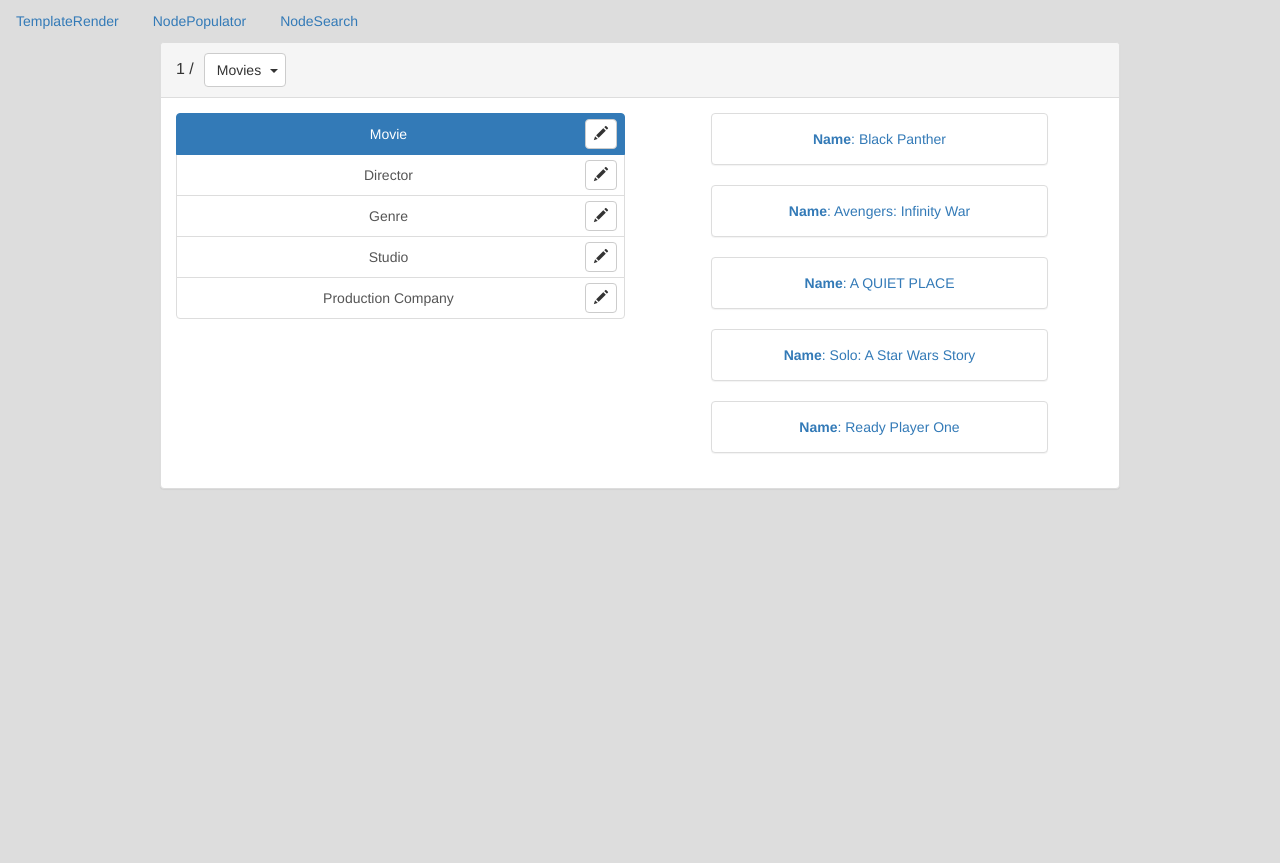
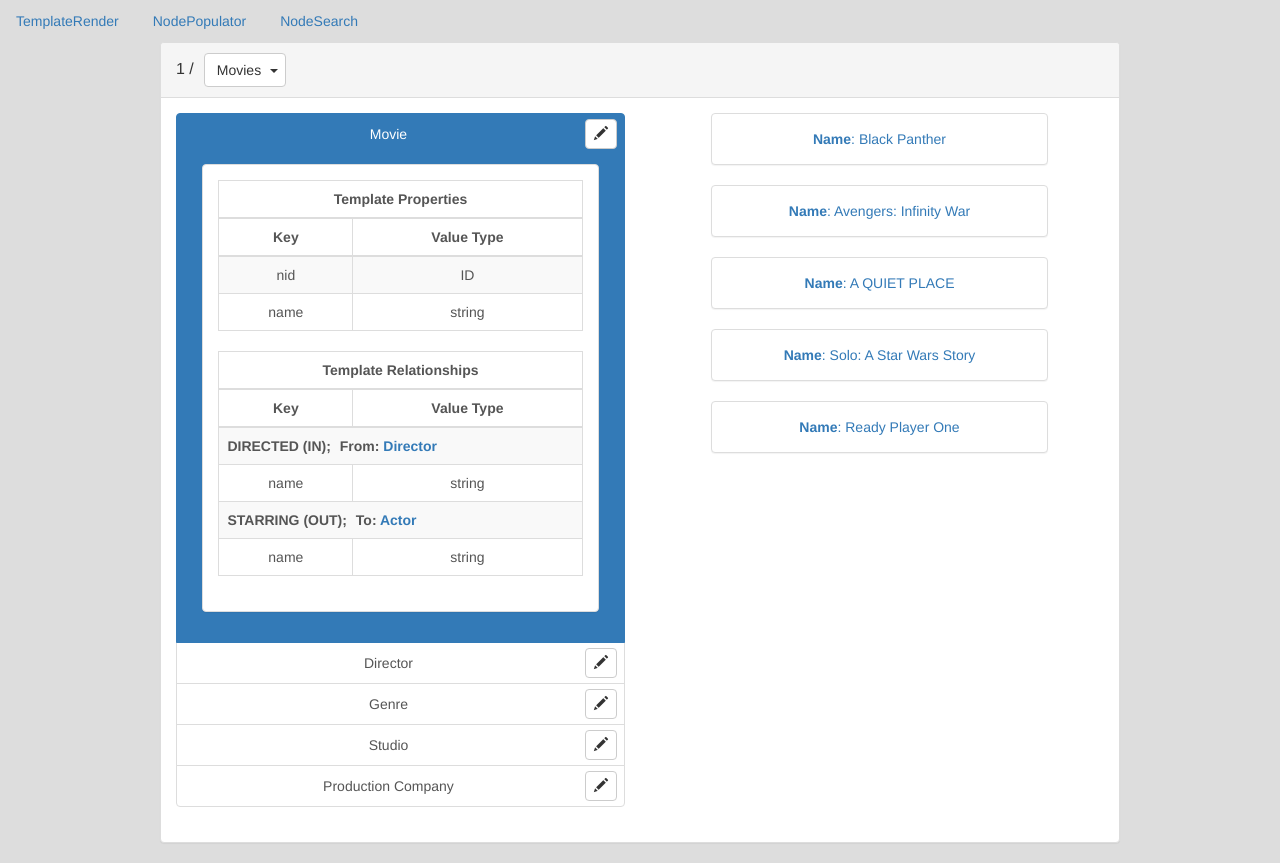
Before and after one commit to pinderby/aPixHub, a React (Create React App) app: page /u/1/1 in a window 1280 px wide. Both pictures are taken after a click on the link "Movie". Before the commit the page ends 800 px from the top, so only its background shows below. Built offline with nearby package versions, Linux system fonts and the light colour scheme.

Commit message:
Implemented collapsible template panel

```diff
--- a/src/components/NodeTemplate/NodeTemplate.js
+++ b/src/components/NodeTemplate/NodeTemplate.js
@@ -1,6 +1,7 @@
 import React, { Component } from 'react';
 import Helpers from '../../helpers.js';
 import { Link } from 'react-router-dom';
+import { Table, Collapse } from 'react-bootstrap';
 // import './NodeTemplate.css'
 import './TemplateSearch.css';
 import LoadingOverlay from '../LoadingOverlay';
@@ -10,14 +11,19 @@ class NodeTemplate extends Component {
   constructor(props) {
     super(props);
 
-    // If nodeTemplate doesn't exist, query it from server
-    if (!props.nodeTemplate.template) {
-      this.getTemplate(props.match.params.label);
-      this.state = {
-        nodeTemplate: { isFetching: true },
-      };
-      return;
-    }
+    // Bind methods
+    this.renderTemplateProps = this.renderTemplateProps.bind(this);
+    this.renderTemplateRels = this.renderTemplateRels.bind(this);
+
+    // TODO --DTM-- Remove?
+    // // If nodeTemplate doesn't exist, query it from server
+    // if (!props.nodeTemplate.template) {
+    //   this.getTemplate(props.match.params.label);
+    //   this.state = {
+    //     nodeTemplate: { isFetching: true },
+    //   };
+    //   return;
+    // }
   }
 
   getTemplate(templateLabel) {
@@ -30,22 +36,108 @@ class NodeTemplate extends Component {
     this.props.dispatch(fetchDeleteTemplate(templateId));
   }
 
+  // Render template properties
+  renderTemplateProps(props) {
+    var propComps = [];
+    console.log('props: ', props); // TODO --DM-- Remove
+
+    // If props is empty, return
+    if (!props) return;
+
+    // If props is an array and has at least one key, render components
+    if (props.length >= 1 && Object.prototype.toString.call( props ) === '[object Array]' ) {
+      // Add nid prop for all templates
+      propComps.push(
+        <tr className="template-prop">
+          <td>{"nid"}</td>
+          <td>{"ID"}</td>
+        </tr>
+      );
+
+      // Push row for all other properties
+      props.forEach(function(prop) {
+        propComps.push(
+          <tr key={'div-'+prop['id']} className="template-prop">
+            <td>{prop['key']}</td>
+            <td>{prop['value_type']}</td>
+          </tr>
+        );
+      });
+      return propComps;
+    }
+    return;
+  }
+
+    // Render template properties
+    renderTemplateRels(rels, isIn) {
+      console.log('rels: ', rels); // TODO --DM-- Remove
+      var relComps = [];
+
+      // If rels is empty, return
+      if (!rels) return;
+
+      // If rels is an array and has at least entry, render components
+      if (rels.length >= 1 && Object.prototype.toString.call( rels ) === '[object Array]' ) {
+        // Add id prop for all relationships
+        // TODO --DTM-- How are we handling ids?
+        // relComps.push(
+        //   <tr className="template-rel-prop">
+        //     <td>{"id"}</td>
+        //     <td>{"ID"}</td>
+        //   </tr>
+        // );
+
+        // Push rows for relationship
+        rels.forEach(function(rel) {
+          console.log('rel: ', rel); // TODO --DM-- Remove
+          // Combine all template props
+          let propComps = [];
+
+          // If props is an array and has at least one key, render components
+          if (rel.properties.length >= 1 && Object.prototype.toString.call( rel.properties ) === '[object Array]' ) {
+            // Push row for all properties
+            rel.properties.forEach(function(prop) {
+              propComps.push(
+                <tr key={'div-'+prop['id']} className="template-prop">
+                  <td>{prop['key']}</td>
+                  <td>{prop['value_type']}</td>
+                </tr>
+              );
+            });
+          }
+
+          // Push row for relationship including properties
+          relComps.push(
+            <tr key={'div-'+rel['id']} className="template-rel">
+              <th colspan="2">
+                <span className="rel-title">{(isIn) ? rel.rel_type + " (IN); " : rel.rel_type + " (OUT); " }</span>
+                {(isIn) ? "From: " : "To: " }
+                {/* TODO --DTM-- Implement with real id reference */}
+                <a>{(isIn) ? rel["from_node_id"] : rel["to_node_id"] }</a>
+              </th>
+            </tr>
+          );
+          relComps.push(propComps);
+        });
+        return relComps;
+      }
+      return;
+    }
+
   render() {
     // If template exists, generate template panel
     let templatePanel = "";
-    if (this.props.nodeTemplate.template) {
+    if (this.props.template) {
       // Initialize template and display label
-      let template = this.props.nodeTemplate.template,
+      let template = this.props.template,
       displayLabel = Helpers.capitalizeFirstLetter(template['label']);
 
       templatePanel =
         <div className="apix-template">
-          <div className="panel-heading">
-            <h3 className="panel-title template-label">{template.label}</h3>
-          </div>
           <div className="panel panel-default">
             <div className="panel-body">
-              <div className="row">
+            {/* TODO --DTM-- Move all this functionality into other components */}
+              {/* <div className="row">
                 <Link key={template['id']+'-edit'} to={"/t/"+template['label']+"/edit" }>Edit Template</Link>
                 <br />
                 <Link key={template['id']+'-add'} to={"/n/"+template['label']+"/add" }>Add {displayLabel}</Link>
@@ -53,8 +145,39 @@ class NodeTemplate extends Component {
                 <Link key={template['id']+'-search'} to={"/n/"+template['label']+"/search" }>Search {displayLabel}</Link>
                 <br />
                 <a key={template['id']+'-delete'} onClick={() => this.deleteTemplate(template.id)} >Delete {displayLabel}</a>
-              </div>
-              {Helpers.renderTemplate(template)}
+              </div> */}
+              {/* Template Properties Table */}
+              <Table striped bordered hover className="template-table">
+                <thead>
+                  <tr className="template-table-header">
+                    <th colspan="2">Template Properties</th>
+                  </tr>
+                  <tr>
+                    <th>Key</th>
+                    <th>Value Type</th>
+                  </tr>
+                </thead>
+                <tbody>
+                  {this.renderTemplateProps(template.properties)}
+                </tbody>
+              </Table>
+
+              {/* Template Relationships Table */}
+              <Table striped bordered hover className="template-table">
+                <thead>
+                  <tr className="template-table-header">
+                    <th colspan="2">Template Relationships</th>
+                  </tr>
+                  <tr>
+                    <th>Key</th>
+                    <th>Value Type</th>
+                  </tr>
+                </thead>
+                <tbody>
+                  {this.renderTemplateRels(template.in_relationships, true)}
+                  {this.renderTemplateRels(template.out_relationships, false)}
+                </tbody>
+              </Table>
             </div>
           </div>
         </div>
@@ -63,10 +186,13 @@ class NodeTemplate extends Component {
     }
 
     return (
-      <div className="template-container">
-        <LoadingOverlay show={this.props.nodeTemplate.isFetching} />
-        {templatePanel}
-      </div>
+      <Collapse in={this.props.open}>
+        <div className="template-container">
+          {/* TODO --DTM-- Remove */}
+          {/* <LoadingOverlay show={this.props.nodeTemplate.isFetching} /> */}
+          {templatePanel}
+        </div>
+      </Collapse>
     );
   }
 }
--- a/src/components/Repo/Repo.css
+++ b/src/components/Repo/Repo.css
@@ -24,6 +24,23 @@
 
 .template-item .glyphicon {
   margin-right: 0;
+}
+
+.apix-template {
+  color: #555;
+}
+
+.apix-template > .panel {
+  margin-top: 20px;
+  width: 95%;
+}
+
+.template-table thead th {
+  text-align: center;
+}
+
+.template-rel .rel-title {
+  margin-right: 5px;
 }
 
 /* SIDEBAR CLASSES */
--- a/src/components/Repo/Repo.js
+++ b/src/components/Repo/Repo.js
@@ -5,6 +5,7 @@ import { DropdownButton, MenuItem, Button, Glyphicon } from 'react-bootstrap';
 import NodeSearchResult from '../NodeInstance/NodeSearchResult';
 import PropertyPopulator from '../NodeInstance/PropertyPopulator';
 import Sidemenu from './Sidemenu';
+import NodeTemplate from '../NodeTemplate/NodeTemplate';
 import Helpers from '../../helpers.js';
 import { fetchAuthUser, fetchPostUser, fetchMe } from '../../actions/users';
 import { changeTemplate } from '../../actions/templates';
@@ -156,9 +157,11 @@ class Repo extends Component {
         <a key={template.id} href="#" onClick={() => changeTemplate(template)}
            className={(template.id === nodeTemplate.id) ? "list-group-item template-item active" : "list-group-item template-item" }>
           {Helpers.formatPropKey(template.label)}
-          <Button bsStyle="default" onClick={() => editTemplate(template)}>
+          <Button onClick={() => editTemplate(template)}>
             <Glyphicon glyph="pencil" />
           </Button>
+          <NodeTemplate open={(template.id === nodeTemplate.id)}
+            template={template} />
         </a>
       );
     });
--- a/src/helpers.js
+++ b/src/helpers.js
@@ -210,6 +210,7 @@ class Helpers {
     return relComps;
   }
 
+  // TODO --DTM-- Remove?
   static renderTemplate(object) {
     // console.log('object: ', object); // TODO --DM-- Remove
     if (object) {
--- a/src/test_data.json
+++ b/src/test_data.json
@@ -20,13 +20,43 @@
           "id": "80174196-958a-4038-a739-8fa17c81e480",
           "rel_type": "DIRECTED",
           "to_node_id": "3152f3c7-ebc8-4e7a-981c-11951f65bebb",
+          "from_node_id": "Director",
+          "from_node_id_orig": "cb8677a1-6106-4010-933d-db4522302c83",
+          "created_at": "2017-09-08T16:21:02.178Z",
+          "updated_at": "2017-09-08T16:21:02.178Z",
+          "properties": [
+            {
+              "id": "c60b7311-b3d8-4812-a1c1-33669b8c9c2a",
+              "key": "name",
+              "value_type": "string",
+              "node_id": "3152f3c7-ebc8-4e7a-981c-11951f65bebb",
+              "created_at": "2017-09-08T16:21:02.026Z",
+              "updated_at": "2017-09-08T16:21:02.122Z"
+            }
+          ]
+        }
+      ],
+      "out_relationships": [
+        {
+          "id": "80174196-958a-4038-a739-8fa17c81e490",
+          "rel_type": "STARRING",
+          "to_node_id": "Actor",
+          "to_node_id_orig": "3152f3c7-ebc8-4e7a-981c-11951f65bebb",
           "from_node_id": "cb8677a1-6106-4010-933d-db4522302c83",
           "created_at": "2017-09-08T16:21:02.178Z",
           "updated_at": "2017-09-08T16:21:02.178Z",
-          "properties": []
+          "properties": [
+            {
+              "id": "c60b7311-b3d8-4812-a1c1-33669b8c9c2a",
+              "key": "name",
+              "value_type": "string",
+              "node_id": "3152f3c7-ebc8-4e7a-981c-11951f65bebb",
+              "created_at": "2017-09-08T16:21:02.026Z",
+              "updated_at": "2017-09-08T16:21:02.122Z"
+            }
+          ]
         }
-      ],
-      "out_relationships": []
+      ]
     },
     {
       "id": "3152f3c7-ebc8-4e7a-981c-11951f65becc",
@@ -44,17 +74,28 @@
         }
       ],
       "in_relationships": [
+      ],
+      "out_relationships": [
         {
           "id": "80174196-958a-4038-a739-8fa17c81e480",
           "rel_type": "DIRECTED",
-          "to_node_id": "3152f3c7-ebc8-4e7a-981c-11951f65bebb",
+          "to_node_id": "Movie",
+          "to_node_id_orig": "3152f3c7-ebc8-4e7a-981c-11951f65bebb",
           "from_node_id": "cb8677a1-6106-4010-933d-db4522302c83",
           "created_at": "2017-09-08T16:21:02.178Z",
           "updated_at": "2017-09-08T16:21:02.178Z",
-          "properties": []
+          "properties": [
+            {
+              "id": "c60b7311-b3d8-4812-a1c1-33669b8c9c2a",
+              "key": "name",
+              "value_type": "string",
+              "node_id": "3152f3c7-ebc8-4e7a-981c-11951f65bebb",
+              "created_at": "2017-09-08T16:21:02.026Z",
+              "updated_at": "2017-09-08T16:21:02.122Z"
+            }
+          ]
         }
-      ],
-      "out_relationships": []
+      ]
     },
     {
       "id": "3152f3c7-ebc8-4e7a-981c-11951f65beee",
@@ -71,17 +112,7 @@
           "updated_at": "2017-09-08T16:21:02.122Z"
         }
       ],
-      "in_relationships": [
-        {
-          "id": "80174196-958a-4038-a739-8fa17c81e480",
-          "rel_type": "DIRECTED",
-          "to_node_id": "3152f3c7-ebc8-4e7a-981c-11951f65bebb",
-          "from_node_id": "cb8677a1-6106-4010-933d-db4522302c83",
-          "created_at": "2017-09-08T16:21:02.178Z",
-          "updated_at": "2017-09-08T16:21:02.178Z",
-          "properties": []
-        }
-      ],
+      "in_relationships": [],
       "out_relationships": []
     },
     {
@@ -99,17 +130,7 @@
           "updated_at": "2017-09-08T16:21:02.122Z"
         }
       ],
-      "in_relationships": [
-        {
-          "id": "80174196-958a-4038-a739-8fa17c81e480",
-          "rel_type": "DIRECTED",
-          "to_node_id": "3152f3c7-ebc8-4e7a-981c-11951f65bebb",
-          "from_node_id": "cb8677a1-6106-4010-933d-db4522302c83",
-          "created_at": "2017-09-08T16:21:02.178Z",
-          "updated_at": "2017-09-08T16:21:02.178Z",
-          "properties": []
-        }
-      ],
+      "in_relationships": [],
       "out_relationships": []
     },
     {
@@ -127,17 +148,7 @@
           "updated_at": "2017-09-08T16:21:02.122Z"
         }
       ],
-      "in_relationships": [
-        {
-          "id": "80174196-958a-4038-a739-8fa17c81e480",
-          "rel_type": "DIRECTED",
-          "to_node_id": "3152f3c7-ebc8-4e7a-981c-11951f65bebb",
-          "from_node_id": "cb8677a1-6106-4010-933d-db4522302c83",
-          "created_at": "2017-09-08T16:21:02.178Z",
-          "updated_at": "2017-09-08T16:21:02.178Z",
-          "properties": []
-        }
-      ],
+      "in_relationships": [],
       "out_relationships": []
     }
   ],
```
Also changed, not shown: todo.txt.
